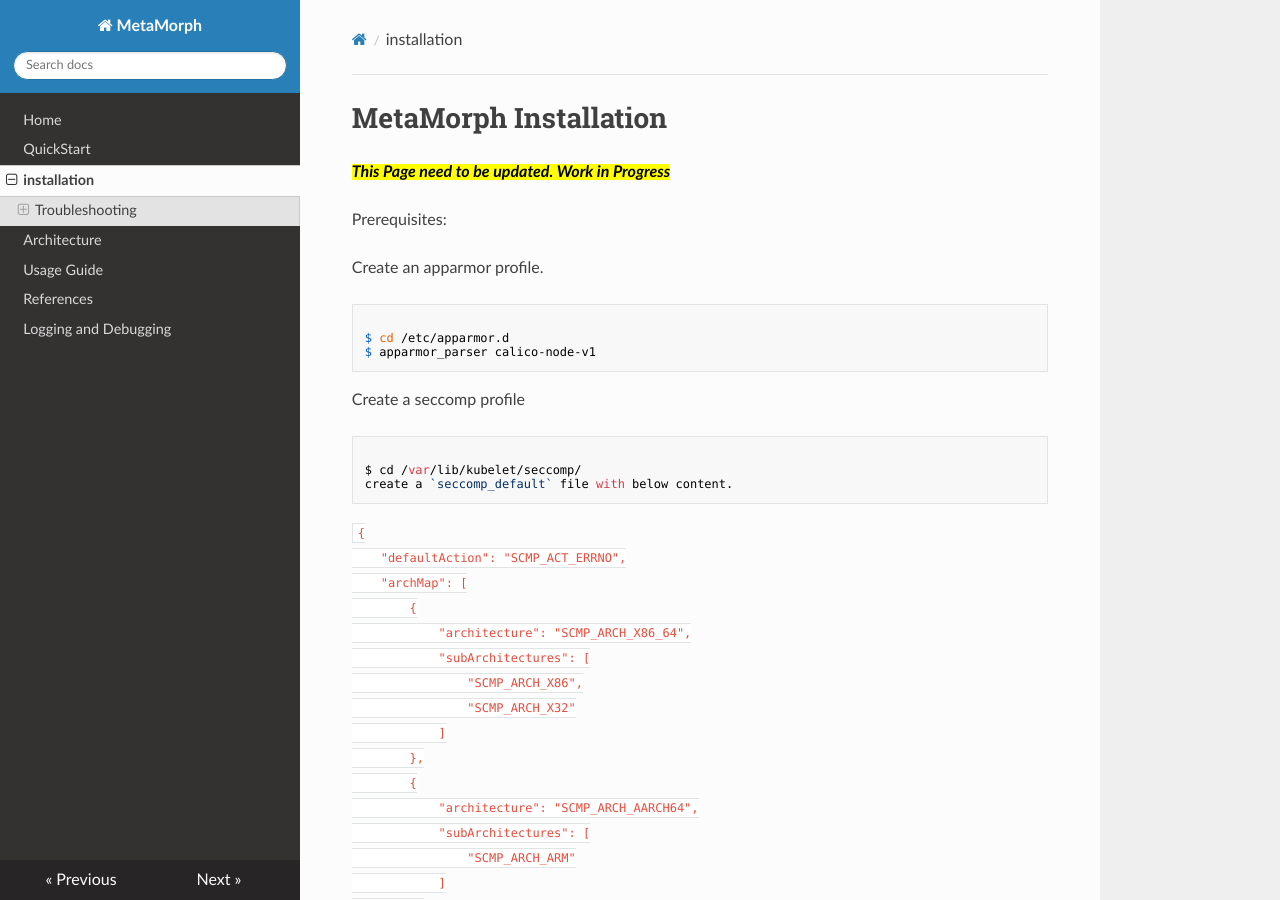
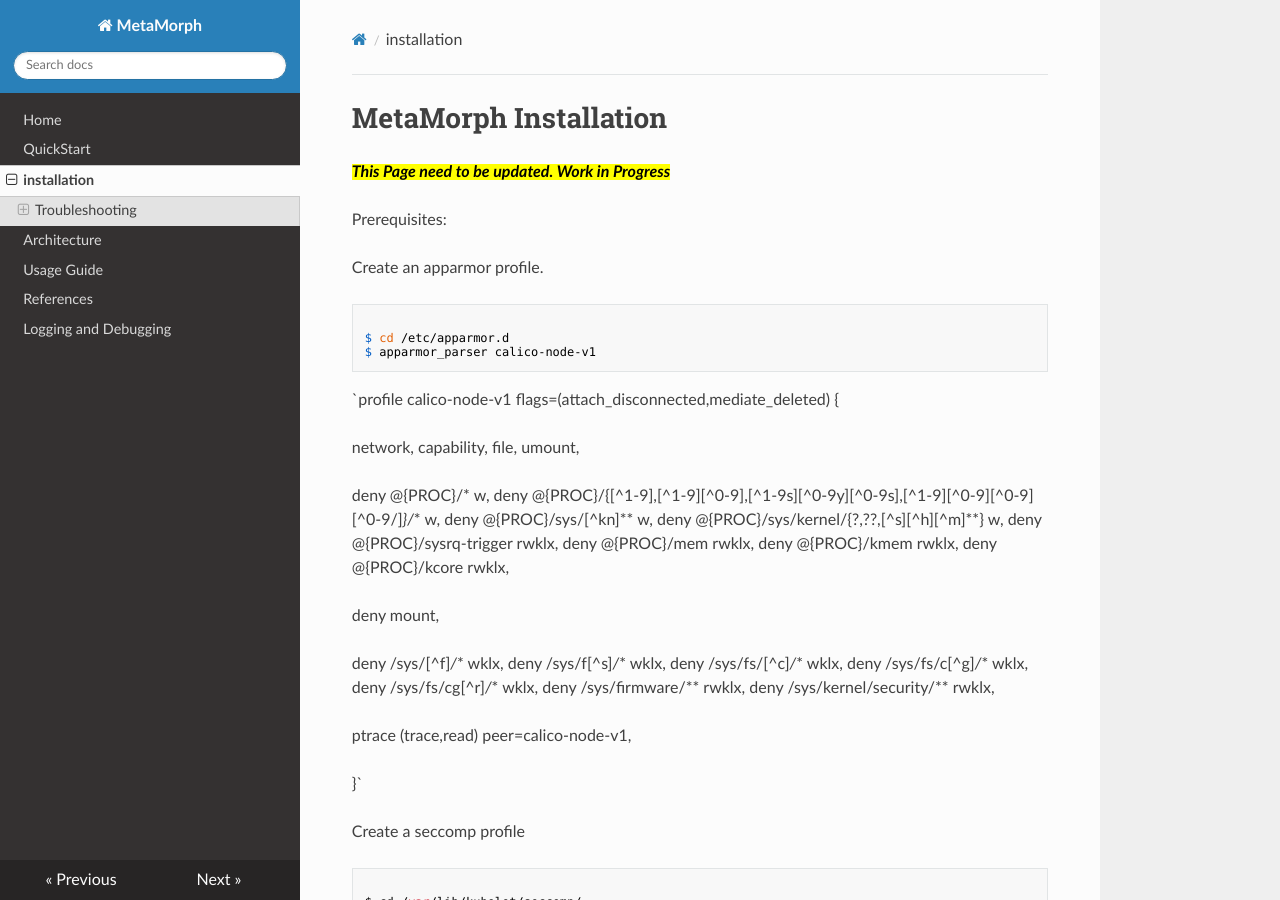
Before and after one commit to aneeshep/metamorph-docs, an MkDocs documentation site: the page built from docs/installation.md, in a window 1280 px wide and 900 px high. Built offline with MkDocs 1.6.1, drawn with Linux system fonts in a browser that asks for light colours; nearby versions of some CDN libraries.

Commit message:
Update 'docs/installation.md'

```diff
--- a/docs/installation.md
+++ b/docs/installation.md
@@ -9,6 +9,37 @@ Create an apparmor profile.
 $ cd /etc/apparmor.d
 $ apparmor_parser calico-node-v1
 </code></pre>
+
+`profile calico-node-v1 flags=(attach_disconnected,mediate_deleted) {
+
+  network,
+  capability,
+  file,
+  umount,
+
+  deny @{PROC}/* w,
+  deny @{PROC}/{[^1-9],[^1-9][^0-9],[^1-9s][^0-9y][^0-9s],[^1-9][^0-9][^0-9][^0-9/]*}/** w,
+  deny @{PROC}/sys/[^kn]** w,
+  deny @{PROC}/sys/kernel/{?,??,[^s][^h][^m]**} w,
+  deny @{PROC}/sysrq-trigger rwklx,
+  deny @{PROC}/mem rwklx,
+  deny @{PROC}/kmem rwklx,
+  deny @{PROC}/kcore rwklx,
+
+  deny mount,
+
+  deny /sys/[^f]*/** wklx,
+  deny /sys/f[^s]*/** wklx,
+  deny /sys/fs/[^c]*/** wklx,
+  deny /sys/fs/c[^g]*/** wklx,
+  deny /sys/fs/cg[^r]*/** wklx,
+  deny /sys/firmware/** rwklx,
+  deny /sys/kernel/security/** rwklx,
+
+  ptrace (trace,read) peer=calico-node-v1,
+
+}`
+
 
 
 Create a seccomp profile
```
